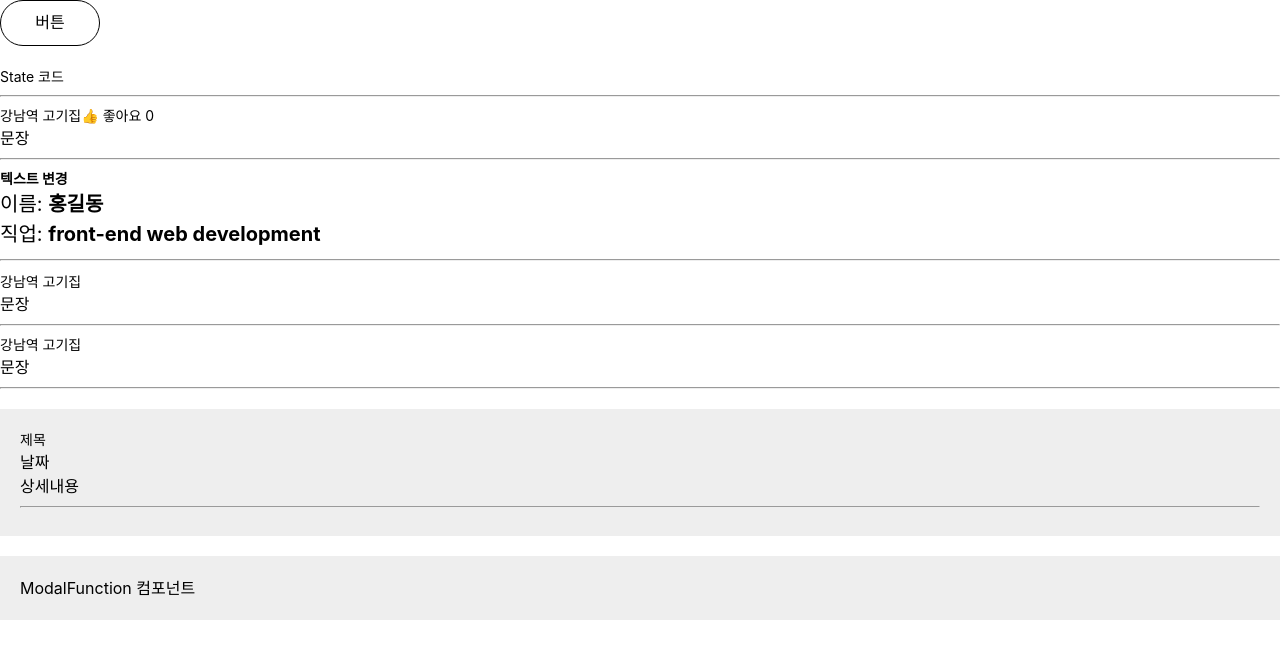
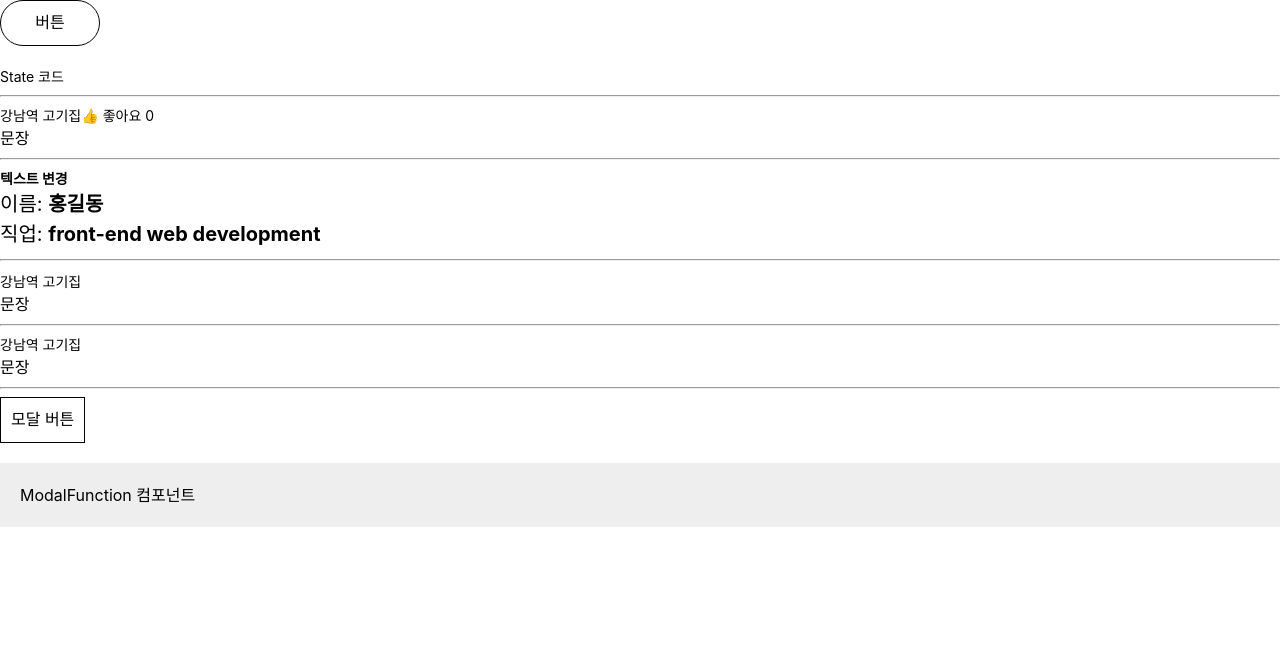
Before and after one commit to wangkodok/React-Study, a React (Create React App) app in the folder my-app/: page / in a window 1280 px wide. Shown: the top 658 px of the page. Built offline with nearby package versions, Linux system fonts and the light colour scheme.

Commit message:
리액트 모달 버튼 클릭(바깥쪽을 클릭 시 닫기 코드)

```diff
--- a/my-app/src/chapter_state/StateClick.jsx
+++ b/my-app/src/chapter_state/StateClick.jsx
@@ -1,5 +1,5 @@
 import React from "react";
-import { useState } from 'react';
+import { useState, useRef, useEffect } from 'react';
 import './Style.css'
 
 function State() {
@@ -12,6 +12,8 @@ function State() {
         job: 'front-end web development'
     })
     let posts = '강남역 고기집';
+
+    let [modal, setModal] = useState(false);
 
     // 변경 함수 ver 1
     // function 변경() {
@@ -31,6 +33,22 @@ function State() {
         newArray.job = 'back-end web development';
         setData(newArray);
     }
+
+    // 영역 바깥쪽을 클릭 시 닫기
+    const node = useRef();
+    useEffect(() => {
+      const clickOutside = (e) => {
+        // 모달이 열려 있고 모달의 바깥쪽을 눌렀을 때 창 닫기
+        if (modal && node.current && !node.current.contains(e.target)) {
+            setModal(false);
+        }
+      };
+      document.addEventListener("click", clickOutside);
+      return () => {
+        // Cleanup the event listener
+        document.removeEventListener("click", clickOutside);
+      };
+    }, [modal]);
 
     return (
         <div>
@@ -64,8 +82,18 @@ function State() {
                 <hr />
             </div>
 
-            {/* modal 컴포넌트 */}
-            <Modal></Modal>
+            <button ref={node} className="modal-btn" onClick={
+                () => {
+                    if (modal === false) {
+                        setModal(true);
+                    } else {
+                        setModal(false);
+                    }
+                }
+            }>모달 버튼</button>
+            {
+                modal === true ? <Modal /> : null
+            }
 
             {/* ModalFunction 컴포넌트 */}
             <ModalFunction />
@@ -86,7 +114,7 @@ function Modal() {
         // 리턴에서 div 2개 이상 사용하고 싶을 때 <></> 사용하기
         <>
             <div className="modal">
-                <h4>제목</h4>
+                <h4>Modal: 제목</h4>
                 <p>날짜</p>
                 <p>상세내용</p>
                 <hr />
--- a/my-app/src/chapter_state/Style.css
+++ b/my-app/src/chapter_state/Style.css
@@ -11,3 +11,13 @@
     padding: 20px;
     background-color: #eee;
 }
+
+.modal-btn {
+    padding: 10px;
+    border: 1px solid #000;
+}
+
+.modal-btn:hover {
+    background-color: #000;
+    color: #fff;
+}
```
